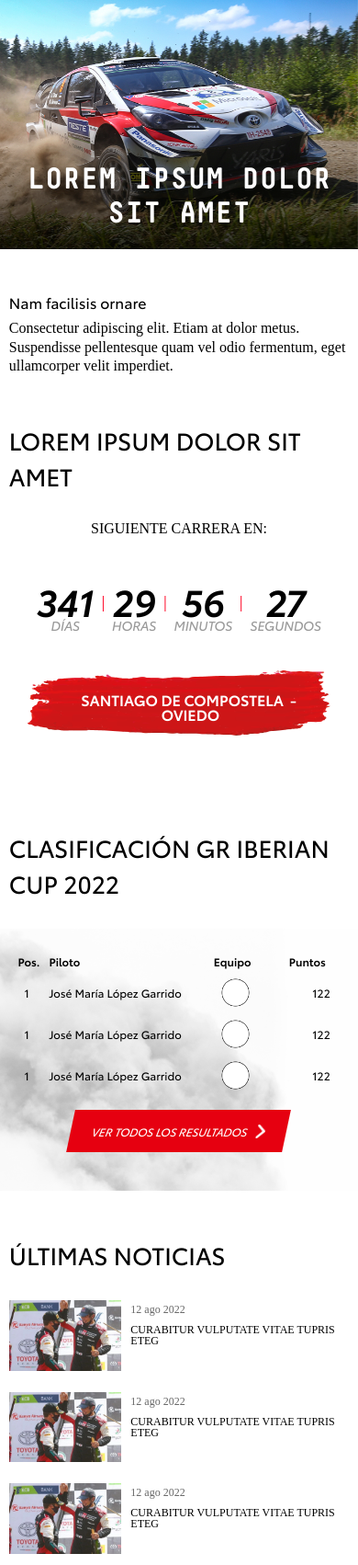
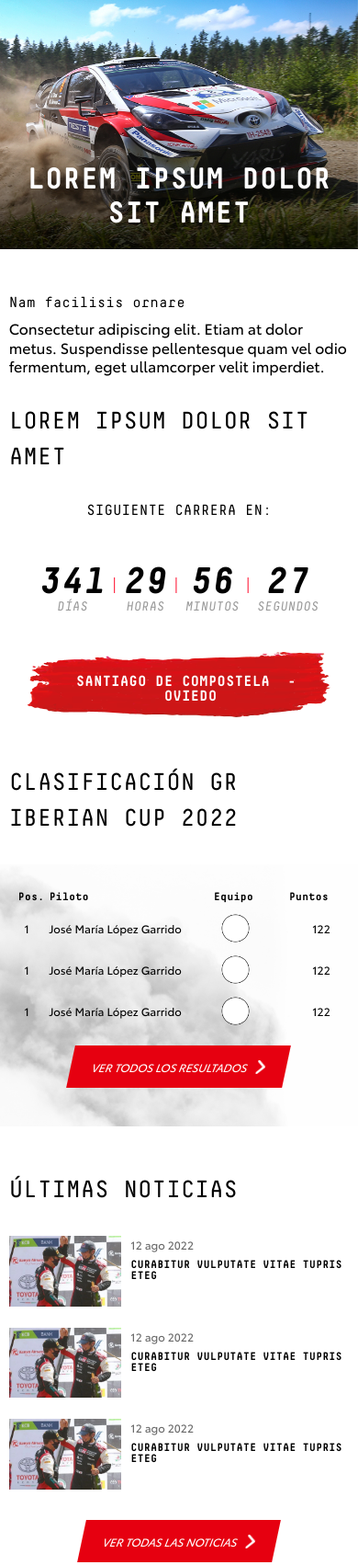
Before and after one commit to frmana04/maquetas, a plain HTML site: page home/index.html in a window 390 px wide. Shown: the top 1702 px of the page at 92% size. Drawn offline with Linux system fonts and the light colour scheme.

Commit message:
arreglos tipo letra

```diff
--- a/global/styles.css
+++ b/global/styles.css
@@ -9,6 +9,15 @@
 @font-face {
 	font-family: 'DecimaMonoPro-Italic';
 	src: url(../global/assets/fonts/DecimaMonoPro-Italic.ttf);
+}
+@font-face {
+	font-family: 'DecimaMonoPro-BoldItalic';
+	src: url(../global/assets/fonts/DecimaMonoPro-BoldItalic.ttf);
+}
+
+@font-face {
+	font-family: 'DecimaMonoPro';
+	src: url(../global/assets/fonts/DecimaMonoPro.ttf);
 }
 
 @font-face {
@@ -209,7 +218,7 @@ h1 {
 h2 {
 	font-size: max(2.1875vw, 2.625rem);
 	text-transform: uppercase;
-	font-family: ToyotaType-Regular;
+	font-family: DecimaMonoPro;
 	margin-bottom: 55px;
 
 }
@@ -217,7 +226,7 @@ h2 {
 h3 {
 	font-size: max(1.25vw, 1.5rem);
 	text-transform: uppercase;
-	font-family: ToyotaType-Regular;
+	font-family: DecimaMonoPro;
 }
 .header__container {
     width: 100%;
--- a/home/styles.css
+++ b/home/styles.css
@@ -7,7 +7,7 @@
     width: max(32vw, 340px);
     text-transform: uppercase;
     text-align: center;
-    font-family: ToyotaType-Semibold;
+
 }
 
 
@@ -27,7 +27,7 @@
 .introduction__text {
     font-size: 0.875rem;
     margin-top: 20px;
-
+    font-family: ToyotaType-Regular;
     line-height: 1.3rem;
 }
 
@@ -35,6 +35,7 @@
     font-size: 1rem;
     text-transform: uppercase;
     margin-bottom: 50px;
+    font-family: DecimaMonoPro;
 }
 
 .prox-carrera__cron-container {
@@ -64,7 +65,7 @@
 .prox-carrera__numbers {
     font-size: 2.5rem;
 
-    font-family: ToyotaType-SemiboldIt;
+    font-family: DecimaMonoPro-BoldItalic;
 }
 
 .prox-carrera__units {
@@ -74,7 +75,7 @@
     justify-content: center;
     color: #999999;
     text-transform: uppercase;
-    font-family:ToyotaType-RegularIt;
+    font-family:DecimaMonoPro-Italic;
 }
 
 .prox-carrera__unit-container {
@@ -100,7 +101,7 @@
 .prox-carrera__trazo-text {
     position: absolute;
     top: 24px;
-    font-family: ToyotaType-Semibold;
+    font-family: DecimaMonoPro-Bold;
     text-transform: uppercase;
     color: #fff;
     font-size: 1rem;
@@ -165,10 +166,11 @@
 .box-elem-logo {
     display: flex;
     align-items: center;
+    font-family: ToyotaType-Regular;
 }
 
 .box-title {
-    font-family: ToyotaType-Semibold;
+    font-family: DecimaMonoPro-Bold;
     font-size: 1rem;
 
 }
@@ -177,6 +179,7 @@
     margin-left: auto;
     margin-right: auto;
     margin-top: 50px;
+    font-family: DecimaMonoPro-Italic;
 }
 
 .button--last-news {
@@ -189,6 +192,8 @@
     margin-left: auto;
     margin-right: auto;
     margin-top:2.7vw;
+    font-family: DecimaMonoPro-Italic;
+
 }
 
 .box-elem--pos {
@@ -219,17 +224,19 @@
     display: flex;
     justify-content: space-between;
     margin-top:18px;
+    font-family: ToyotaType-Regular;
 }
 .new-box__info{
     color:#666666;
     font-size: 0.875rem;
+
 }
 .new-box__date{
     font-size: 0.875rem;
 
 }
 .new-box__title{
-    font-family: ToyotaType-Semibold;
+    font-family: DecimaMonoPro-Bold;
     font-size: 1rem;
     text-transform: uppercase;
     margin-top:16px;
@@ -261,6 +268,7 @@
     margin-right: 7px;
     margin-bottom: 7px;
     padding: 8px;
+    font-family: ToyotaType-Regular;
 }
 .last-news__grid-MB{
     display:none
@@ -276,6 +284,8 @@
     color: #fff;
     width: 90%;
     line-height: 3.2rem;
+    font-family: DecimaMonoPro;
+
 }
 
 
@@ -308,6 +318,8 @@
 .patrocinadores__texto{
     font-size: 0.75rem;
     text-align: center;
+    font-family: ToyotaType-Regular;
+
 }
 .patrocinador-grande{
 display: flex;
@@ -464,7 +476,8 @@ align-items: center;
 @media(max-width:500px) {
 
     .prox-carrera {
-        padding-top: 50px;
+        padding-top: 30px;
+        padding-bottom: 50px;
     }
 
 
@@ -585,9 +598,11 @@ align-items: center;
         font-size: 0.75rem;
         color:#666666;
         margin-bottom: 10px;
+        font-family: ToyotaType-Regular;
     }
     .last-news__grid-MB__title{
         font-size: 0.75rem;
         text-transform: uppercase;
+        font-family: DecimaMonoPro-Bold;
     }
 }
```
Also changed, not shown: footer/index.html (+12 -1 lines).
